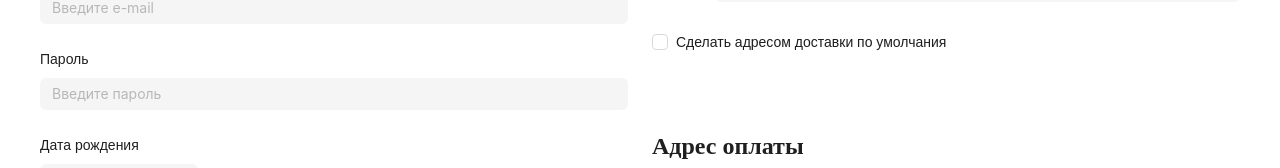
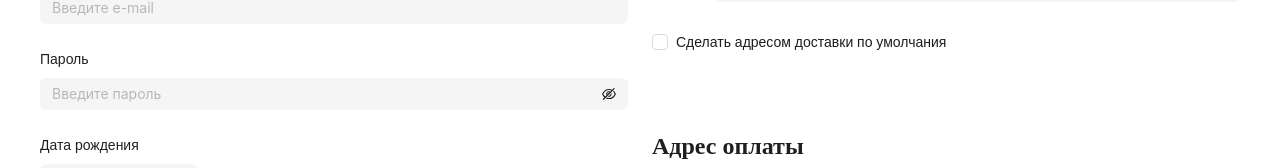
Before and after one commit to Korneim/eCommerce-Application, a React (Vite) app in the folder eCommerce-app/: page /registration in a window 1280 px wide. Shown: the part 376-544 px from the top of the page. Built offline with nearby package versions, Linux system fonts and the light colour scheme; a web font is replaced by a local one.

Commit message:
feat: add property password for password input

```diff
--- a/eCommerce-app/src/components/registration-form/RegistrationForm.tsx
+++ b/eCommerce-app/src/components/registration-form/RegistrationForm.tsx
@@ -21,7 +21,7 @@ export const RegistrationForm: FC = () => {
     });
 
     const onSubmit = (data: RegistrationFormValues) => {
-        console.log(data);
+        console.log(data, 'registration');
     };
 
     return (
@@ -29,7 +29,6 @@ export const RegistrationForm: FC = () => {
             layout="vertical"
             name="RegistrationForm"
             className={styles.form}
-            initialValues={{ remember: true }}
             onFinish={handleSubmit(onSubmit)}
             autoComplete="off"
         >
@@ -100,7 +99,7 @@ export const RegistrationForm: FC = () => {
                                 validate: validatePassword,
                             }}
                             render={({ field }) => (
-                                <Input {...field} placeholder={PLACEHOLDER.PASSWORD} variant="filled" />
+                                <Input.Password {...field} placeholder={PLACEHOLDER.PASSWORD} variant="filled" />
                             )}
                         />
                         {errors.password && (
```
